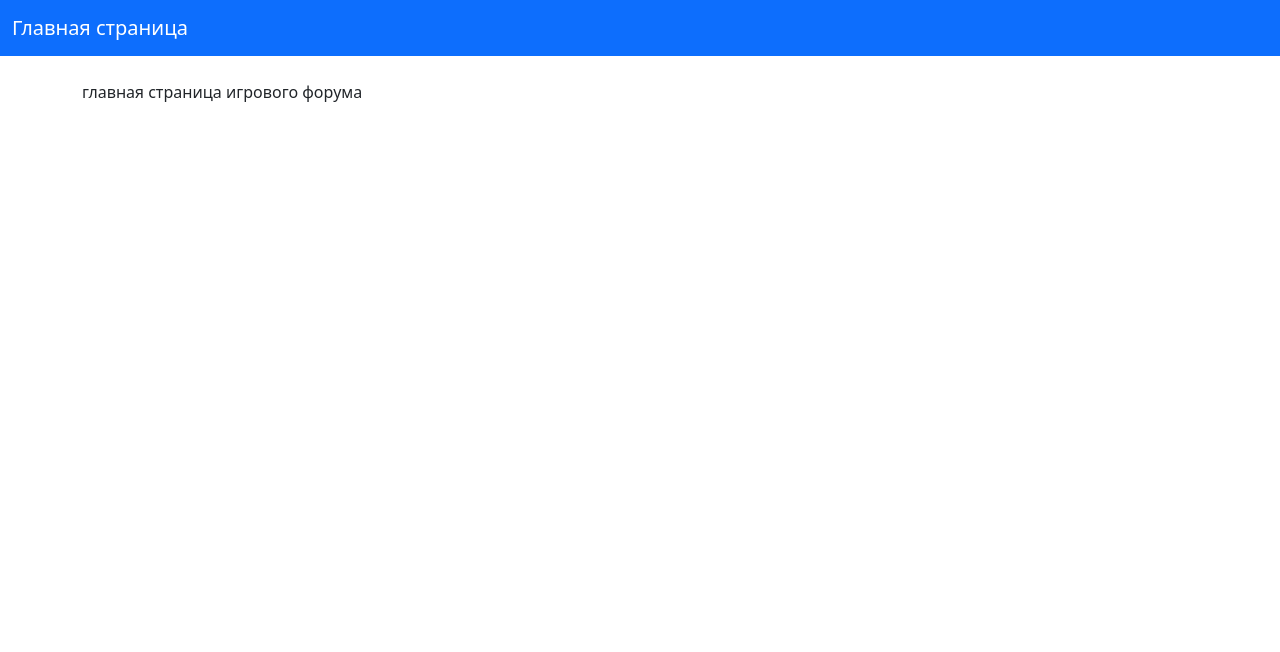
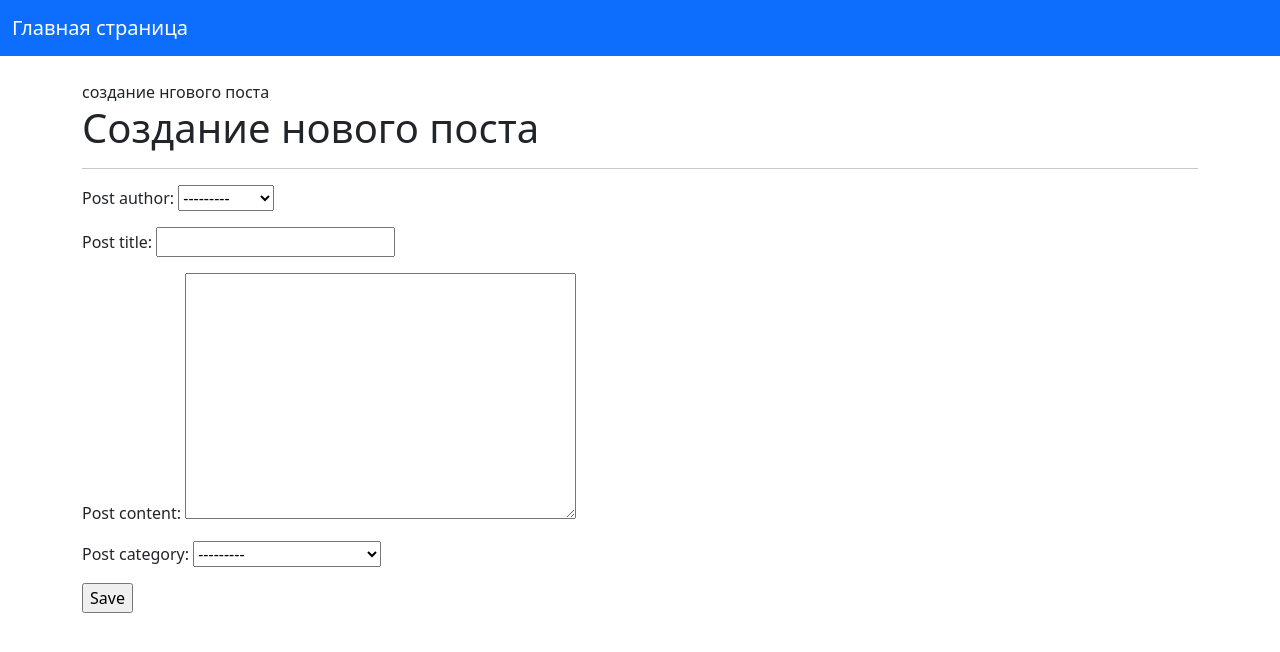
Before and after one commit to Alexfox36/gameforum, a Django app: page /posts/create/ in a window 1280 px wide. Shown: the top 652 px of the page. Run offline with Django 5.2, Linux system fonts and the light colour scheme; data comes from the database, SQL or seed files in the repository; both versions use the stored data as it was after the commit; some libraries are stand-ins or nearby versions.

Commit message:
work branch

```diff
--- a/board/views.py
+++ b/board/views.py
@@ -23,7 +23,7 @@ class PostsList(ListView):
 
 class PostsDetail(DetailView):
     model = Post
-    template_name = 'singlepost.html'
+    template_name = 'post.html'
     context_object_name = 'single_post'
 
 
--- a/gameforum/settings.py
+++ b/gameforum/settings.py
@@ -11,6 +11,8 @@ https://docs.djangoproject.com/en/5.1/ref/settings/
 """
 import os
 from pathlib import Path
+
+from django.conf.global_settings import SILENCED_SYSTEM_CHECKS
 
 # Build paths inside the project like this: BASE_DIR / 'subdir'.
 BASE_DIR = Path(__file__).resolve().parent.parent
@@ -131,3 +133,5 @@ DEFAULT_AUTO_FIELD = 'django.db.models.BigAutoField'
 
 
 CKEDITOR_UPLOAD_PATH = "uploads/"
+
+SILENCED_SYSTEM_CHECKS = ["ckeditor.W001"]
--- a/gameforum/urls.py
+++ b/gameforum/urls.py
@@ -23,7 +23,7 @@ urlpatterns = [
     path('admin/', admin.site.urls),
     path('', BaseView.as_view()),
     path('posts/', PostsList.as_view(), name='post_list'),
-    path('singlepost/<int:pk>', PostsDetail.as_view(), name='post_detail'),
+    path('posts/<int:pk>', PostsDetail.as_view(), name='post_detail'),
     path('posts/create/', PostCreate.as_view(), name='post_create'),
     path('posts/<int:pk>/update/', PostUpdate.as_view(), name='post_update'),
     path('posts/<int:pk>/delete/', PostDelete.as_view(), name='post_delete'),
--- a/templates/base.html
+++ b/templates/base.html
@@ -3,13 +3,13 @@
 <html lang="en">
 <head>
     <meta charset="UTF-8">
-    <title>Главная страница</title>
+
     <link href="{% static 'bootstrap-5.3.3-dist/css/bootstrap.min.css' %}" rel="stylesheet"/>
 </head>
 <body>
     <nav class="navbar navbar-expand-lg bg-primary" data-bs-theme="dark">
   <div class="container-fluid">
-    <a class="navbar-brand" href="#">Главная страница</a>
+    <a class="navbar-brand" href="/posts">Главная страница</a>
     <button class="navbar-toggler" type="button" data-bs-toggle="collapse" data-bs-target="#navbarColor01" aria-controls="navbarColor01" aria-expanded="false" aria-label="Toggle navigation">
       <span class="navbar-toggler-icon"></span>
     </button>
@@ -48,7 +48,8 @@
   </div>
 </nav>
     <br>
-    <div class="container">главная страница игрового форума</div>
+    <div class="container">{% block title %} главная страница{% endblock title %}</div>
+    <div class="container">{% block content %}{% endblock content %}</div>
     <script src="{% static 'jquery-3.7.1.min.js' %}"></script>
     <script src="{% static 'bootstrap-5.3.3-dist/js/bootstrap.bundle.min.js' %}"></script>
 </body>
--- a/templates/create.html
+++ b/templates/create.html
@@ -1,11 +1,13 @@
 {% extends 'base.html' %}
 
+{% block title %} создание нгового поста {% endblock title %}
 {% block content %}
 <h1>Создание нового поста</h1>
 <hr>
 <form action="" method="post">
     {% csrf_token %}
     {{ form.as_p }}
+    {{ form.media }}
     <input type="submit" value="Save" />
 </form>
 {% endblock content %}
--- a/templates/edit.html
+++ b/templates/edit.html
@@ -6,6 +6,7 @@
 <form action="" method="post">
     {% csrf_token %}
     {{ form.as_p }}
+    {{ form.media }}
     <input type="submit" value="Save" />
 </form>
 {% endblock content %}
```
Also changed, not shown: templates/posts.html (+2 -6 lines), db.sqlite3, templates/post.html (renamed from templates/singlepost.html).
